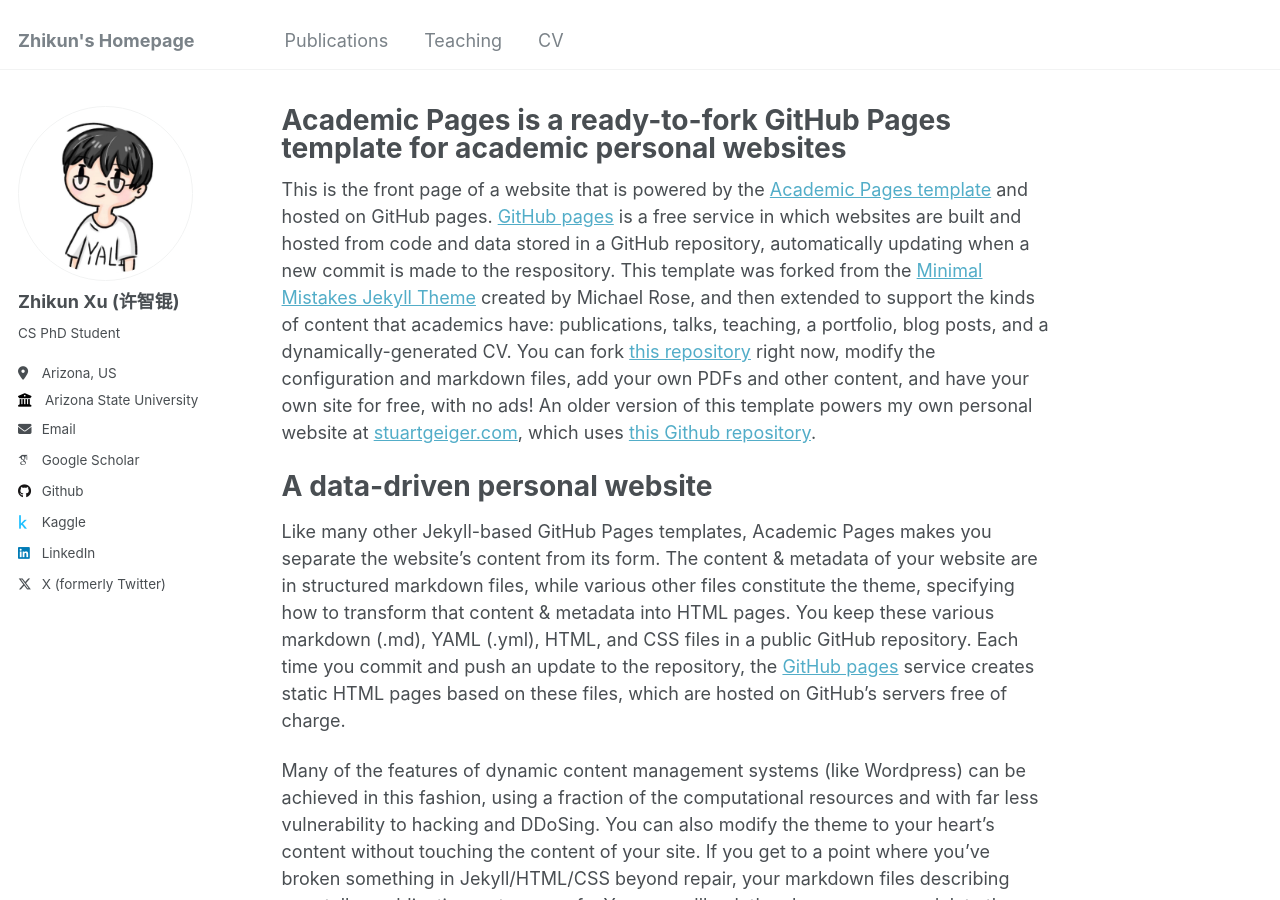
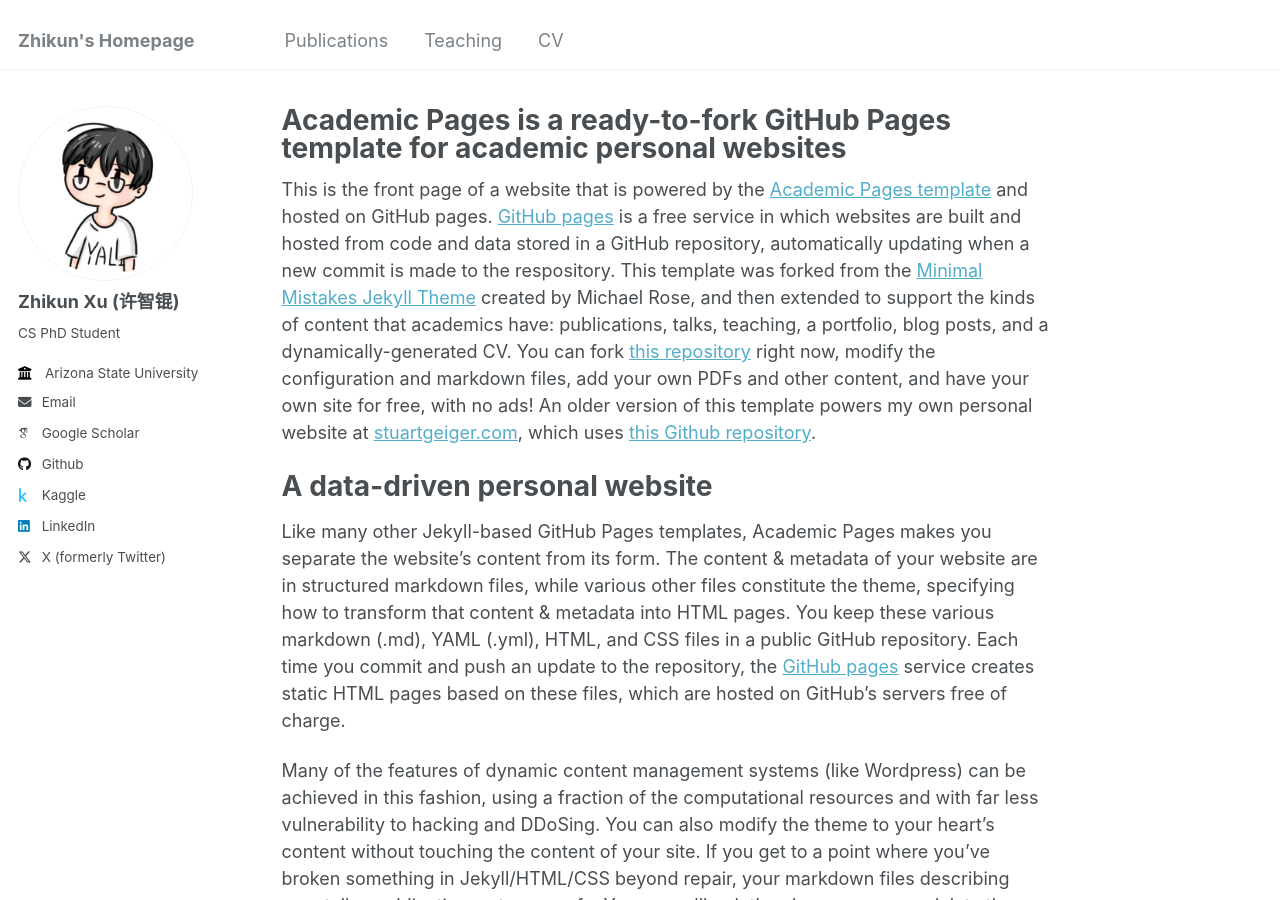
Before and after one commit to Jerrrrykun/jerrrrykun.github.io, a Jekyll site: the page built from _pages/about.md, in a window 1280 px wide and 900 px high. Built offline with Jekyll 4.4.1, drawn with Linux system fonts in a browser that asks for light colours; some web fonts are replaced.

Commit message:
Update _config.yml

```diff
--- a/_config.yml
+++ b/_config.yml
@@ -25,7 +25,7 @@ author:
   name             : "Zhikun Xu (许智锟)"
   pronouns         : # example: "she/her"
   bio              : "CS PhD Student"
-  location         : "Arizona, US"
+  location         :
   employer         : "Arizona State University"
   uri              : # URL
   email            : "jeremiah.kunn@gmail.com"
```
